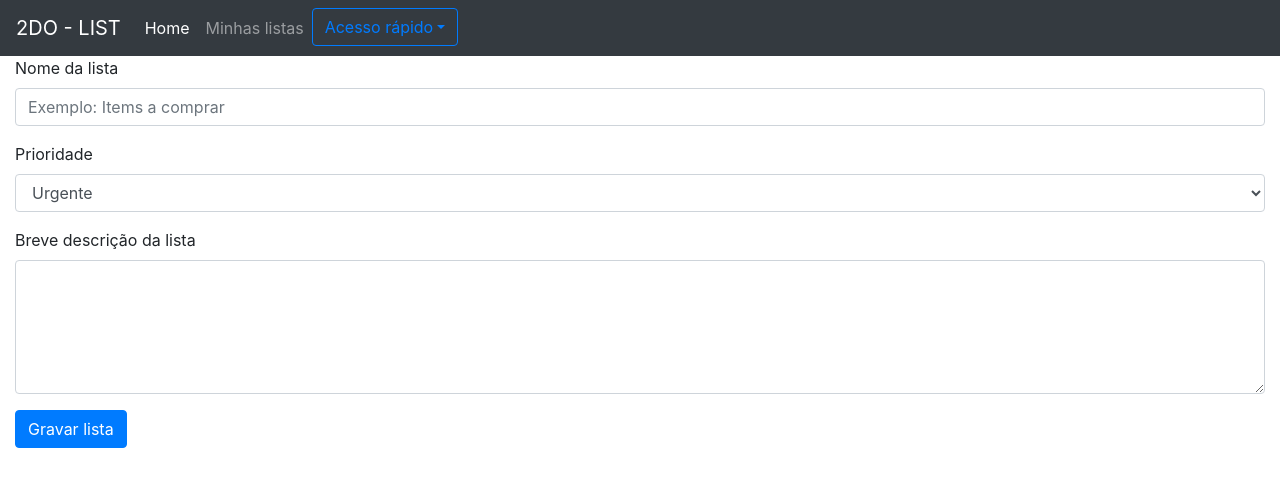
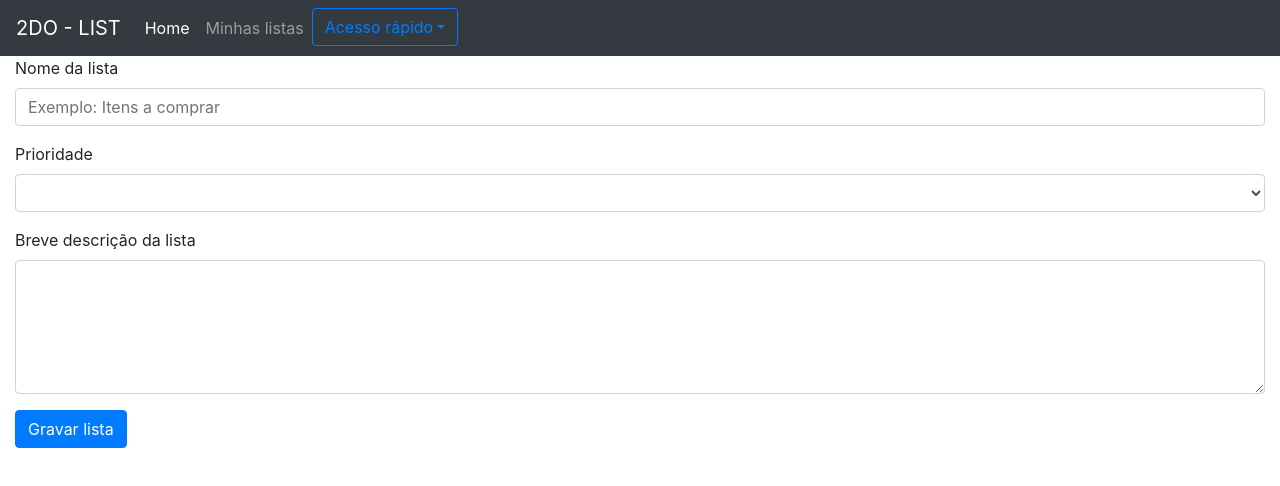
Before and after one commit to 2dolist-projweb/2dolist.front, an Angular app: page /nova-lista in a window 1280 px wide. Shown: the top 486 px of the page. Built offline with nearby package versions, Linux system fonts and the light colour scheme.

Commit message:
add criacao e visualizacao das listas

```diff
--- a/src/app/app.module.ts
+++ b/src/app/app.module.ts
@@ -15,6 +15,8 @@ import { NavBarComponent } from './nav-bar/nav-bar.component';
 import { HomeComponent } from './home/home.component';
 import { DadosGrupoComponent } from './dados-grupo/dados-grupo.component';
 import { NovaListaComponent } from './nova-lista/nova-lista.component';
+import { ReactiveFormsModule } from '@angular/forms';
+import { ListagemListasComponent } from './listagem-listas/listagem-listas.component';
 
 @NgModule({
   declarations: [
@@ -24,13 +26,15 @@ import { NovaListaComponent } from './nova-lista/nova-lista.component';
     NavBarComponent,
     HomeComponent,
     DadosGrupoComponent,
-    NovaListaComponent
+    NovaListaComponent,
+    ListagemListasComponent
   ],
   imports: [
     BrowserModule,
     AppRoutingModule,
     HttpClientModule,
     NgbModule,
+    ReactiveFormsModule,
     RouterModule.forRoot(appRoutes)
   ],
   providers: [],
--- a/src/app/lista/lista.component.html
+++ b/src/app/lista/lista.component.html
@@ -1,4 +1,3 @@
-<div *ngFor="let lista of listas" class="card bg-light">
 <div class="card-body">
     <h5 class="card-title">{{lista.descricao}}</h5>
 
@@ -10,9 +9,8 @@
         <li class="list-group-item"><input type="checkbox"> Detergente</li>
     </ul>
 
-      <p class="card-text">Eu não posso esquecer nada dessa lista. Pedrinho disse que o leite pode ser desnatado.</p>
+    <p class="card-text">{{lista.observacao}}</p>
     <a href="#" class="btn btn-success">Editar</a>
     <a href="#" class="btn btn-warning">Concluir</a>
     <a href="#" class="btn btn-danger">Remover</a>
 </div>
-</div>
--- a/src/app/lista/lista.component.ts
+++ b/src/app/lista/lista.component.ts
@@ -1,4 +1,4 @@
-import { Component, OnInit } from '@angular/core';
+import { Component, OnInit, Input } from '@angular/core';
 import { ListaService } from '../services/listas.service';
 import { Lista } from '../models/lista';
 
@@ -9,19 +9,9 @@ import { Lista } from '../models/lista';
 })
 export class ListaComponent implements OnInit {
 
-  constructor (private listasService: ListaService) {}
-
-  listas: Lista[];
+  @Input() lista: Lista;
+  constructor () {}
 
   ngOnInit(): void {
-    //Called after the constructor, initializing input properties, and the first call to ngOnChanges.
-    //Add 'implements OnInit' to the class.
-    this.loadLists();
-  }
-
-  loadLists() {
-    this.listasService.getUsers().subscribe((rListas: Lista[]) => {
-      this.listas = rListas;
-    })
   }
 }
--- /dev/null
+++ b/src/app/listagem-listas/listagem-listas.component.html
@@ -0,0 +1,7 @@
+<div class="container-fluid">
+  <div class="row">
+    <div *ngFor="let lista of listas" class="card bg-light col-sm-3">
+      <app-lista [lista]="lista"></app-lista>
+    </div>
+  </div>
+</div>
--- /dev/null
+++ b/src/app/listagem-listas/listagem-listas.component.ts
@@ -0,0 +1,25 @@
+import { Component, OnInit } from '@angular/core';
+import { ListaService } from '../services/listas.service';
+import { Lista } from '../models/lista';
+
+@Component({
+  selector: 'app-listagem-listas',
+  templateUrl: './listagem-listas.component.html',
+  styleUrls: ['./listagem-listas.component.css']
+})
+export class ListagemListasComponent implements OnInit {
+
+  listas: Lista[];
+  constructor(private listasService: ListaService) { }
+
+  ngOnInit() {
+    this.loadLists();
+  }
+
+  loadLists() {
+      this.listasService.getListas().subscribe((rListas: Lista[]) => {
+        this.listas = rListas;
+    })
+  }
+
+}
--- a/src/app/models/lista.ts
+++ b/src/app/models/lista.ts
@@ -1,4 +1,6 @@
 export interface Lista {
     id: number;
     descricao: string;
+    prioridade: number;
+    observacao: string;
 }
--- a/src/app/nova-lista/nova-lista.component.html
+++ b/src/app/nova-lista/nova-lista.component.html
@@ -1,25 +1,25 @@
 <div class="container-fluid">
-    <form>
+    <form [formGroup]="formLista" (ngSubmit)="gravarLista()">
         <div class="form-group">
             <label for="listName">Nome da lista</label>
-            <input type="text" class="form-control" id="listName" placeholder="Exemplo: Items a comprar">
+            <input formControlName="descricao" type="text" class="form-control" placeholder="Exemplo: Itens a comprar">
         </div>
         <div class="form-group">
             <label for="exampleFormControlSelect1">Prioridade</label>
-            <select class="form-control" id="cboPrioridade">
-                <option>Urgente</option>
-                <option>Pouco urgente</option>
-                <option>Média</option>
-                <option>Baixa</option>
-                <option>Nenhuma</option>
+            <select class="form-control" formControlName="prioridade">
+                <option value="0">Urgente</option>
+                <option value="1">Pouco urgente</option>
+                <option value="2">Média</option>
+                <option value="3">Baixa</option>
+                <option value="4">Nenhuma</option>
             </select>
         </div>
         <div class="form-group">
             <label for="exampleFormControlTextarea1">Breve descrição da lista</label>
-            <textarea class="form-control" id="exampleFormControlTextarea1" rows="5">
+            <textarea class="form-control" formControlName="observacao" rows="5">
             </textarea>
         </div>
-        <a class="btn btn-primary" href="/views/list/index.html">Gravar lista</a>
-        <!-- <button type="submit" class="btn btn-primary">Gravar lista</button> -->
+        <!-- <a class="btn btn-primary" href="/views/list/index.html">Gravar lista</a> -->
+        <button type="submit" class="btn btn-primary">Gravar lista</button>
     </form>
 </div>
--- a/src/app/nova-lista/nova-lista.component.ts
+++ b/src/app/nova-lista/nova-lista.component.ts
@@ -1,4 +1,7 @@
 import { Component, OnInit } from '@angular/core';
+import { FormBuilder, FormGroup, Validators } from '@angular/forms';
+import { ListaService } from '../services/listas.service';
+import { Router } from '@angular/router';
 
 @Component({
   selector: 'app-nova-lista',
@@ -6,10 +9,24 @@ import { Component, OnInit } from '@angular/core';
   styleUrls: ['./nova-lista.component.css']
 })
 export class NovaListaComponent implements OnInit {
+  formLista: FormGroup;
+  isSubmited = false;
 
-  constructor() { }
+
+  constructor(private formBuilder: FormBuilder, private listaService: ListaService, private router: Router) { }
+
+  gravarLista() {
+    this.listaService.postLista(this.formLista.value).subscribe(retorno => {
+      this.router.navigateByUrl('/listas');
+    });
+  }
 
   ngOnInit() {
+    this.formLista = this.formBuilder.group({
+      descricao: ["", Validators.required],
+      prioridade: ["", Validators.required],
+      observacao: [""]
+    });
   }
 
 }
--- a/src/app/routes.ts
+++ b/src/app/routes.ts
@@ -1,14 +1,13 @@
 import { Routes } from '@angular/router';
-import { AppComponent } from './app.component';
-import { ListaComponent } from './lista/lista.component';
 import { HomeComponent } from './home/home.component';
 import { DadosGrupoComponent } from './dados-grupo/dados-grupo.component';
 import { NovaListaComponent } from './nova-lista/nova-lista.component';
+import { ListagemListasComponent } from './listagem-listas/listagem-listas.component';
 
 
 export const appRoutes: Routes = [
     { path: '', component: HomeComponent},
-    { path: 'listas', component: ListaComponent },
+    { path: 'listas', component: ListagemListasComponent },
     { path: 'nova-lista', component: NovaListaComponent },
     { path: 'time', component: DadosGrupoComponent }
 ];
--- a/src/app/services/listas.service.ts
+++ b/src/app/services/listas.service.ts
@@ -7,12 +7,23 @@ import { Observable } from 'rxjs';
 @Injectable({
     providedIn: 'root'
 })
+
 export class ListaService{
     baseUrl = environment.apiUrl;
 
+    httpOptions = {
+        headers: new HttpHeaders({
+          'Content-Type': 'application/json'
+        })
+      }
+
     constructor(private http: HttpClient) { }
 
-    getUsers(): Observable<Lista[]>{
+    getListas(): Observable<Lista[]>{
         return this.http.get<Lista[]>(this.baseUrl + 'listas')
     }
+
+    postLista(lista: Lista) {
+        return this.http.post<Lista>(this.baseUrl + 'listas', lista, this.httpOptions);
+    }
 }
```
Also changed, not shown: src/app/listagem-listas/listagem-listas.component.css (added), 1 other file (tests, documents, lock files or other folders). Lines whose indentation alone changed are shown as unchanged.
